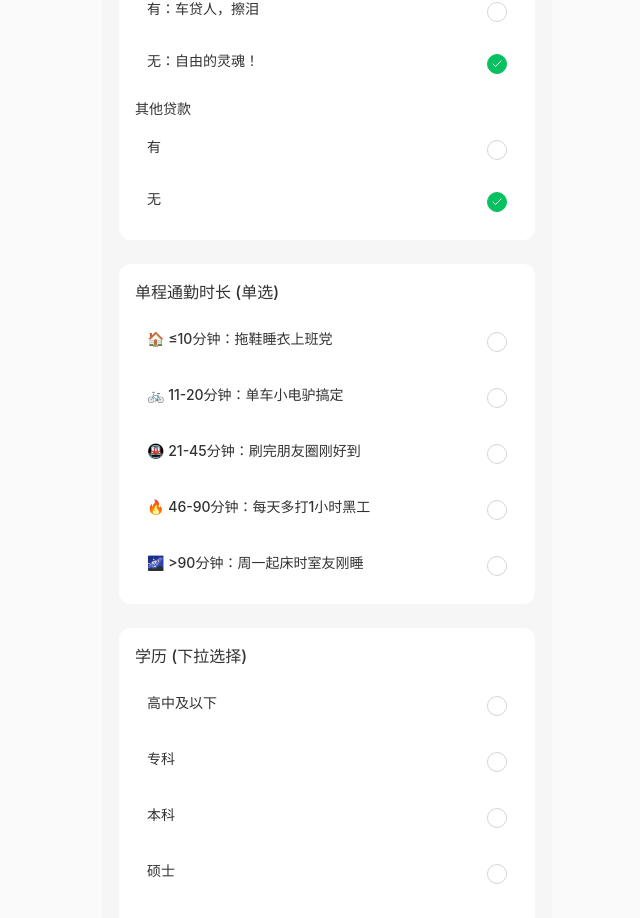
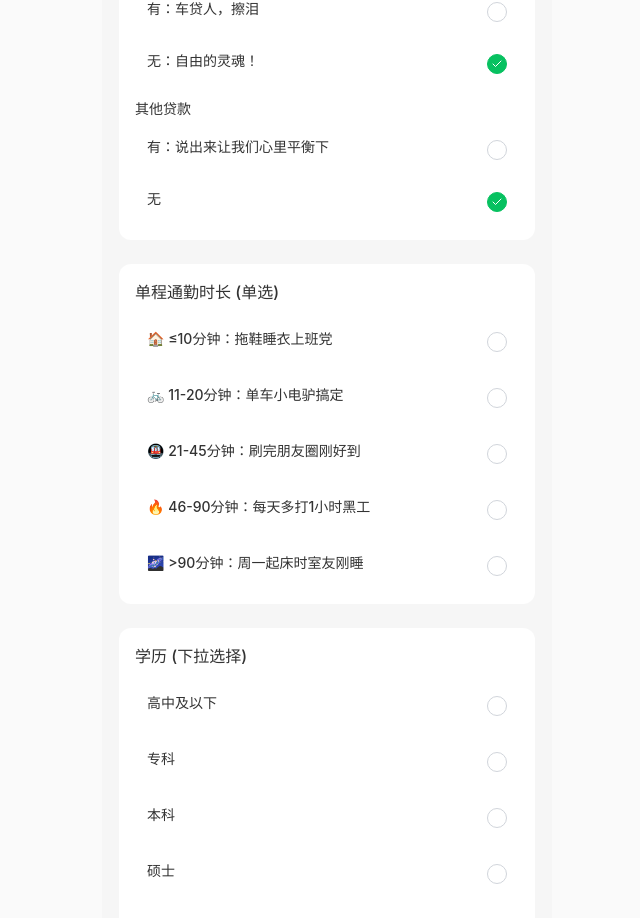
Before and after one commit to Zandazq/interview-poll-wizard, a React (Vite) app: page /vote-step-three in a window 1280 px wide. Shown: the part 1494-2412 px from the top of the page, without its empty margins (313-953 px from the left). Built offline with nearby package versions, Linux system fonts and the light colour scheme.

Commit message:
Update other loans option
Updated the "other loans" option to "有：说出来让我们心里平衡下" and fixed default state value.

```diff
--- a/src/pages/VoteStepThreePage.tsx
+++ b/src/pages/VoteStepThreePage.tsx
@@ -36,7 +36,7 @@ const VoteStepThreePage: React.FC = () => {
     navigate("/results");
   };
 
-  const hasAnyLoan = formData.mortgage === "有：房奴兄弟，抱一个" || formData.carLoan === "有：车贷人，擦泪" || formData.otherLoans === "有";
+  const hasAnyLoan = formData.mortgage === "有：房奴兄弟，抱一个" || formData.carLoan === "有：车贷人，擦泪" || formData.otherLoans === "有：说出来让我们心里平衡下";
 
   return (
     <div className="wechat-container bg-[#F6F6F6]">
@@ -232,7 +232,7 @@ const VoteStepThreePage: React.FC = () => {
               <div>
                 <Label className="text-wechat-darkGray mb-3 block">其他贷款</Label>
                 <div className="space-y-2">
-                  {["有", "无"].map((option) => (
+                  {["有：说出来让我们心里平衡下", "无"].map((option) => (
                     <div key={option} className="wechat-radio-item rounded-lg" onClick={() => handleChange("otherLoans", option)}>
                       <div className="flex justify-between w-full">
                         <Label className="text-wechat-darkGray cursor-pointer">
```
